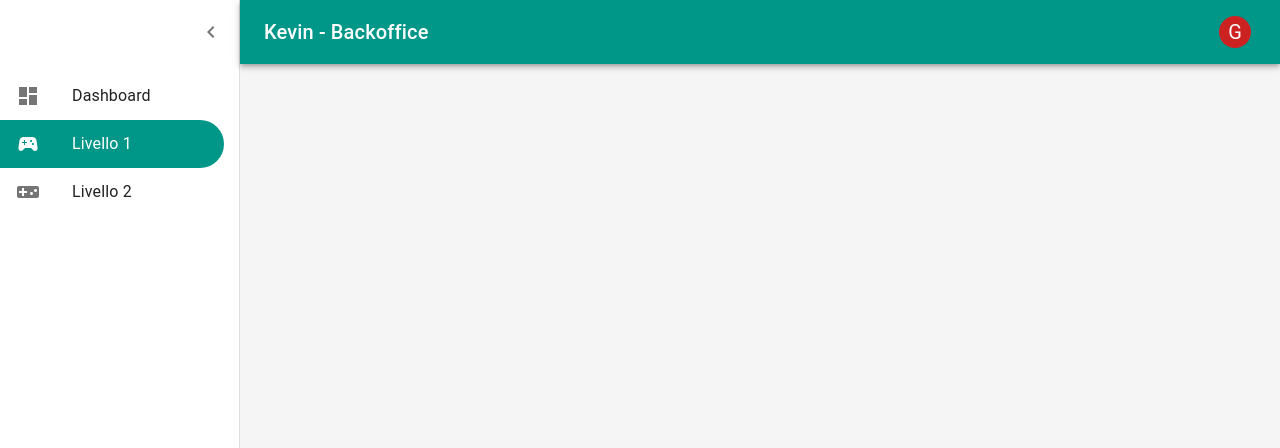
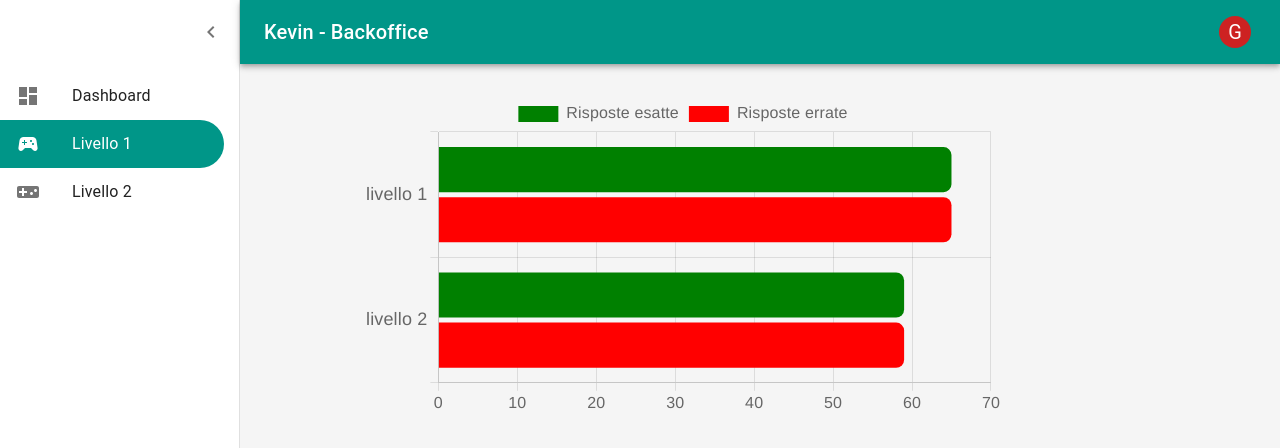
Before and after one commit to BraindeadHermit/kevin, a React (Vite) app in the folder cms/: page /home in a window 1280 px wide. Shown: the top 448 px of the page. Built offline with nearby package versions, Linux system fonts and the light colour scheme.

Commit message:
feat: complete UI regarding BarChart

```diff
--- a/cms/package.json
+++ b/cms/package.json
@@ -14,7 +14,9 @@
     "@emotion/styled": "^11.11.0",
     "@mui/icons-material": "^5.14.18",
     "@mui/material": "^5.14.18",
+    "chart.js": "^4.4.1",
     "react": "^18.2.0",
+    "react-chartjs-2": "^5.2.0",
     "react-dom": "^18.2.0",
     "react-router-dom": "^6.21.0"
   },
--- /dev/null
+++ b/cms/src/components/BarChart.jsx
@@ -0,0 +1,59 @@
+import { Bar } from 'react-chartjs-2'
+import { Chart as ChartJS } from 'chart.js/auto'
+
+export default function BarChart() {
+    return <Bar data={{
+        labels: ['livello 1', 'livello 2'],
+        datasets: [{
+            maxBarThickness: 50,
+            borderRadius: 8,
+            axis: 'y',
+            label: 'Risposte esatte',
+            data: [65, 59],
+            fill: true,
+            backgroundColor: ['green'],
+            borderWidth: 0,
+        },
+        {
+            maxBarThickness: 50,
+            borderRadius: 8,
+            axis: 'y',
+            label: 'Risposte errate',
+            data: [65, 59],
+            fill: true,
+            backgroundColor: ['red'],
+            borderWidth: 0,
+        },
+    ]
+    }}
+    options={{
+        responsive: true,
+        scales: {
+            y: {
+                ticks: {
+                    font: {
+                        size: 18,
+                        weight: '500'
+                    }
+                }
+            },
+            x: {
+                ticks: {
+                    font: {
+                        size: 16
+                    }
+                }
+            }
+        },
+        plugins: {
+            legend: {
+                labels: {
+                    font: {
+                        size: 16
+                    }
+                }
+            }
+        },
+        indexAxis: 'y',
+        }}/>
+}
--- a/cms/src/pages/dashboard/Dashboard.jsx
+++ b/cms/src/pages/dashboard/Dashboard.jsx
@@ -18,6 +18,7 @@ import DashboardIcon from '@mui/icons-material/Dashboard';
 import SportsEsportsIcon from '@mui/icons-material/SportsEsports';
 import VideogameAssetIcon from '@mui/icons-material/VideogameAsset';
 import AccountMenu from '../../components/AccountMenu';
+import BarChart from '../../components/BarChart';
 
 const drawerWidth = 240;
 
@@ -167,6 +168,9 @@ export default function Dashboard() {
         >
           <Toolbar />
           <Container maxWidth="lg" sx={{ mt: 4, mb: 4 }}>
+            <div style={{position: 'relative', margin: 'auto', width: '80%', height: '40vh'}}>
+              <BarChart/>
+            </div>
           </Container>
         </Box>
       </Box>
```
Also changed, not shown: 1 other file (tests, documents, lock files or other folders).
